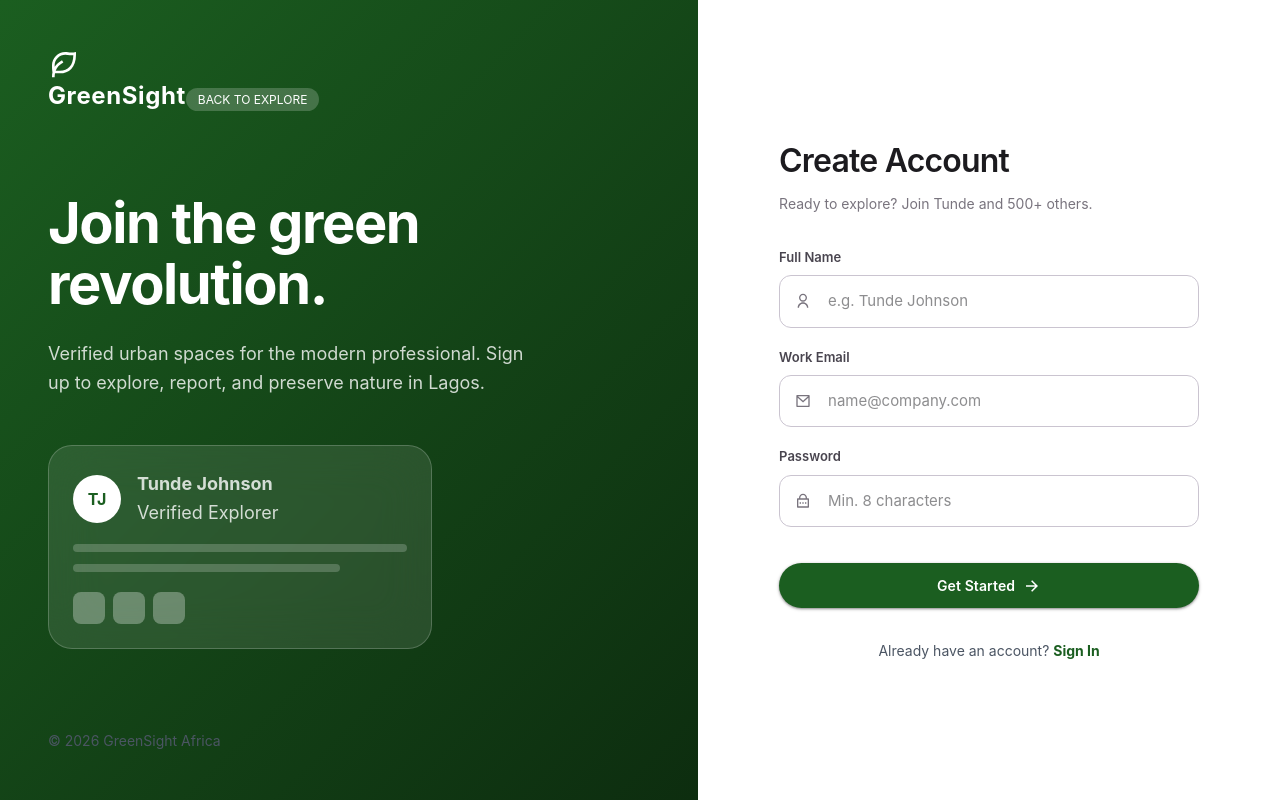
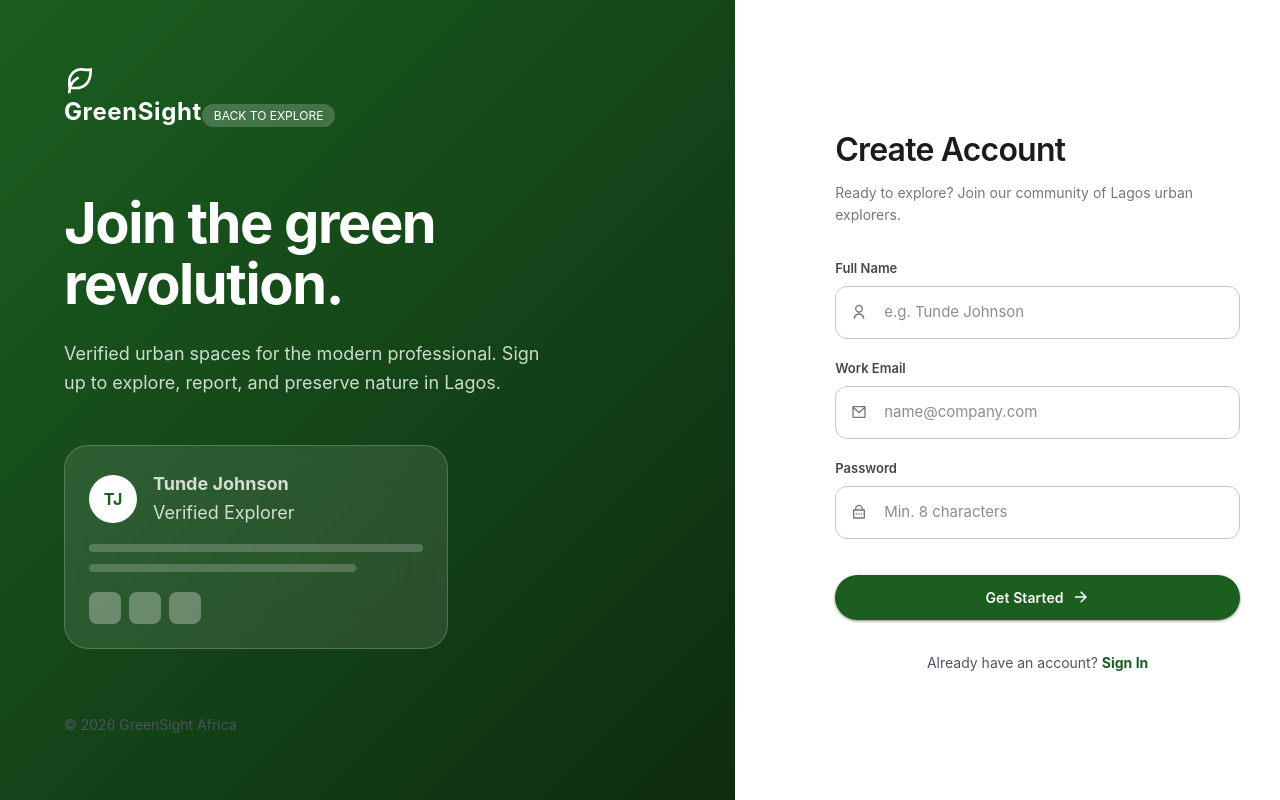
Before and after one commit to Terrestrial-Techies/GreenSight, a React (Vite) app in the folder frontend/: page /signup in a window 1280 px wide. Built offline with nearby package versions, Linux system fonts and the light colour scheme.

Commit message:
new version3

```diff
--- a/frontend/src/components/Chatbot.jsx
+++ b/frontend/src/components/Chatbot.jsx
@@ -1,5 +1,5 @@
 import React, { useState, useRef, useEffect } from 'react';
-import { RiSendPlane2Fill, RiCloseLine, RiRobot2Line, RiUserLine } from 'react-icons/ri';
+import { RiArrowUpLine, RiCloseLine, RiRobot2Line, RiUserLine } from 'react-icons/ri';
 import { chatbotService } from '../services/api';
 import './Chatbot.css';
 
@@ -99,7 +99,7 @@ const Chatbot = ({ onClose, isFullPage = false }) => {
             autoFocus
           />
           <button type="submit" disabled={!input.trim() || isTyping} className="btn-primary">
-            <RiSendPlane2Fill size={20} />
+            <RiArrowUpLine size={24} />
           </button>
         </form>
       </div>
--- a/frontend/src/components/Navbar.jsx
+++ b/frontend/src/components/Navbar.jsx
@@ -1,7 +1,9 @@
 import { RiMapPinLine, RiTreeLine, RiGroupLine, RiChatVoiceLine, RiUserLine, RiLeafLine } from 'react-icons/ri';
+import { useNavigate } from 'react-router-dom';
 import './Navbar.css';
 
 const Navbar = ({ activeTab, onTabChange, onProfileClick, user }) => {
+  const navigate = useNavigate();
   const tabs = [
     { id: 'explore', icon: RiMapPinLine, label: 'Explore' },
     { id: 'park', icon: RiTreeLine, label: 'Parks' },
@@ -39,10 +41,17 @@ const Navbar = ({ activeTab, onTabChange, onProfileClick, user }) => {
         </div>
 
         <div className="nav-right">
-          <button className="user-profile-btn" onClick={onProfileClick}>
-            <RiUserLine size={20} />
-            <span>{user?.name || user?.email?.split('@')[0] || 'Sign In'}</span>
-          </button>
+          {user ? (
+            <button className="user-profile-btn" onClick={onProfileClick}>
+              <RiUserLine size={20} />
+              <span>{user.name || user.email?.split('@')[0]}</span>
+            </button>
+          ) : (
+            <button className="user-profile-btn sign-in-highlight" onClick={() => navigate('/login')}>
+              <RiUserLine size={20} />
+              <span>Sign In</span>
+            </button>
+          )}
         </div>
       </div>
     </nav>
--- a/frontend/src/pages/Auth.css
+++ b/frontend/src/pages/Auth.css
@@ -6,9 +6,9 @@
 }
 
 .auth-visual-side {
-  flex: 1.2;
+  flex: 1.5;
   background: linear-gradient(135deg, #1B5E20 0%, #0D2D0F 100%);
-  padding: 48px;
+  padding: 64px;
   display: flex;
   flex-direction: column;
   justify-content: space-between;
@@ -36,8 +36,9 @@
   flex: 1;
   display: flex;
   align-items: center;
-  justify-content: center;
+  justify-content: flex-start;
   padding: 40px;
+  padding-left: 100px;
 }
 
 .form-container {
--- a/frontend/src/pages/Home.jsx
+++ b/frontend/src/pages/Home.jsx
@@ -156,7 +156,7 @@ const Home = () => {
                 <div
                   key={park.id}
                   className="bg-white rounded-2xl p-4 shadow-sm hover:shadow-md border border-neutral-100 flex flex-col transition-all cursor-pointer group"
-                  onClick={() => { setSelectedPark(park); setActiveTab('explore'); }}
+                  onClick={() => { setSelectedPark(park); setActiveTab('explore'); setShowDetails(true); }}
                 >
                   <div className="w-full aspect-[4/3] rounded-xl overflow-hidden mb-4">
                     <img
@@ -193,9 +193,9 @@ const Home = () => {
                       </div>
                       <button
                         className="bg-primary/10 text-primary px-3 py-1.5 rounded-lg font-bold text-[10px] hover:bg-primary hover:text-white transition-colors"
-                        onClick={(e) => { e.stopPropagation(); setSelectedPark(park); setActiveTab('explore'); }}
+                        onClick={(e) => { e.stopPropagation(); setSelectedPark(park); setActiveTab('explore'); setShowDetails(true); }}
                       >
-                        Map
+                        Details
                       </button>
                     </div>
                   </div>
--- a/frontend/src/pages/Signup.jsx
+++ b/frontend/src/pages/Signup.jsx
@@ -77,7 +77,7 @@ const Signup = () => {
 
           <div className="form-header">
             <h2>Create Account</h2>
-            <p>Ready to explore? Join Tunde and 500+ others.</p>
+            <p>Ready to explore? Join our community of Lagos urban explorers.</p>
           </div>
 
           {error && <div className="m3-error-banner">{error}</div>}
```
